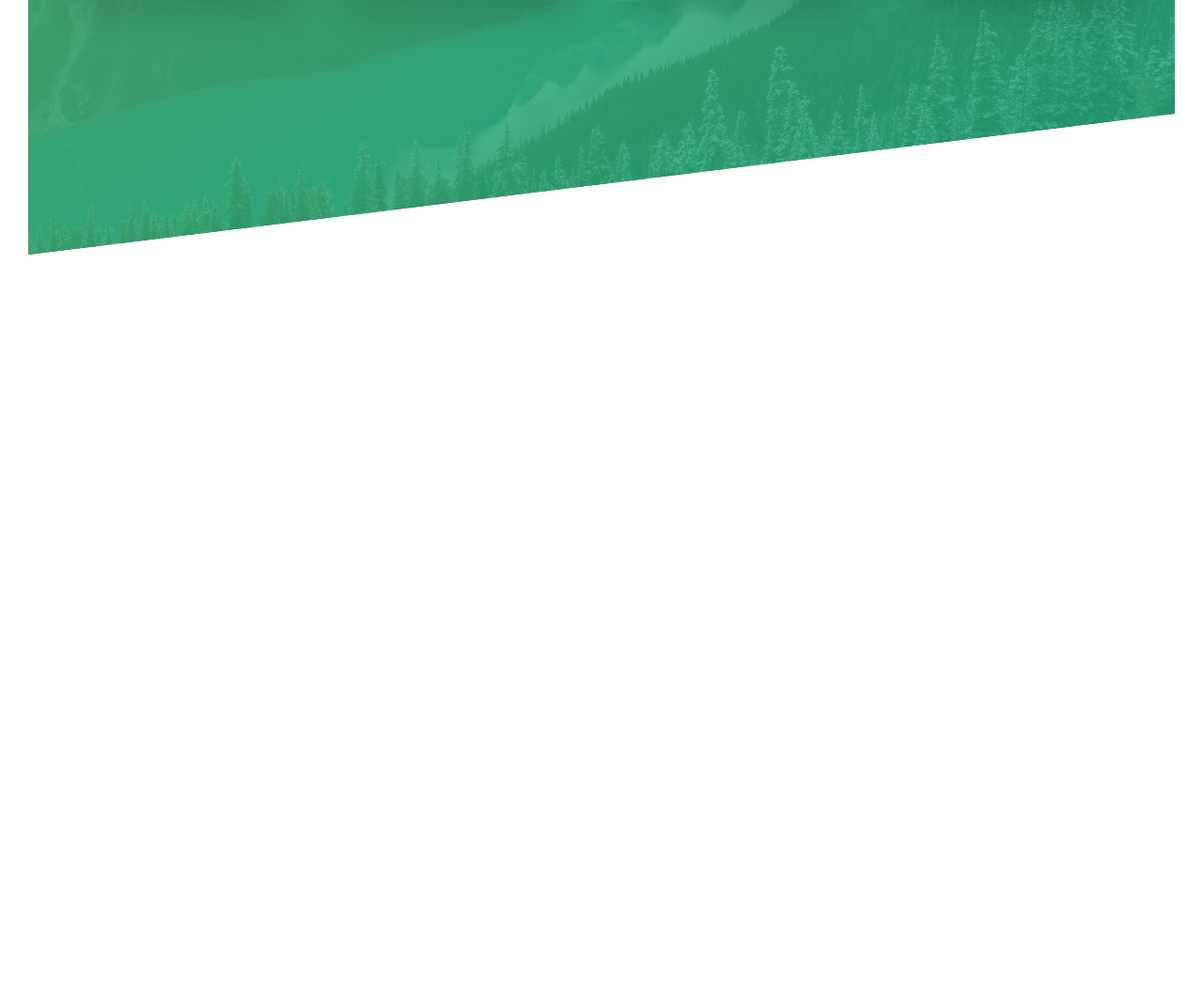
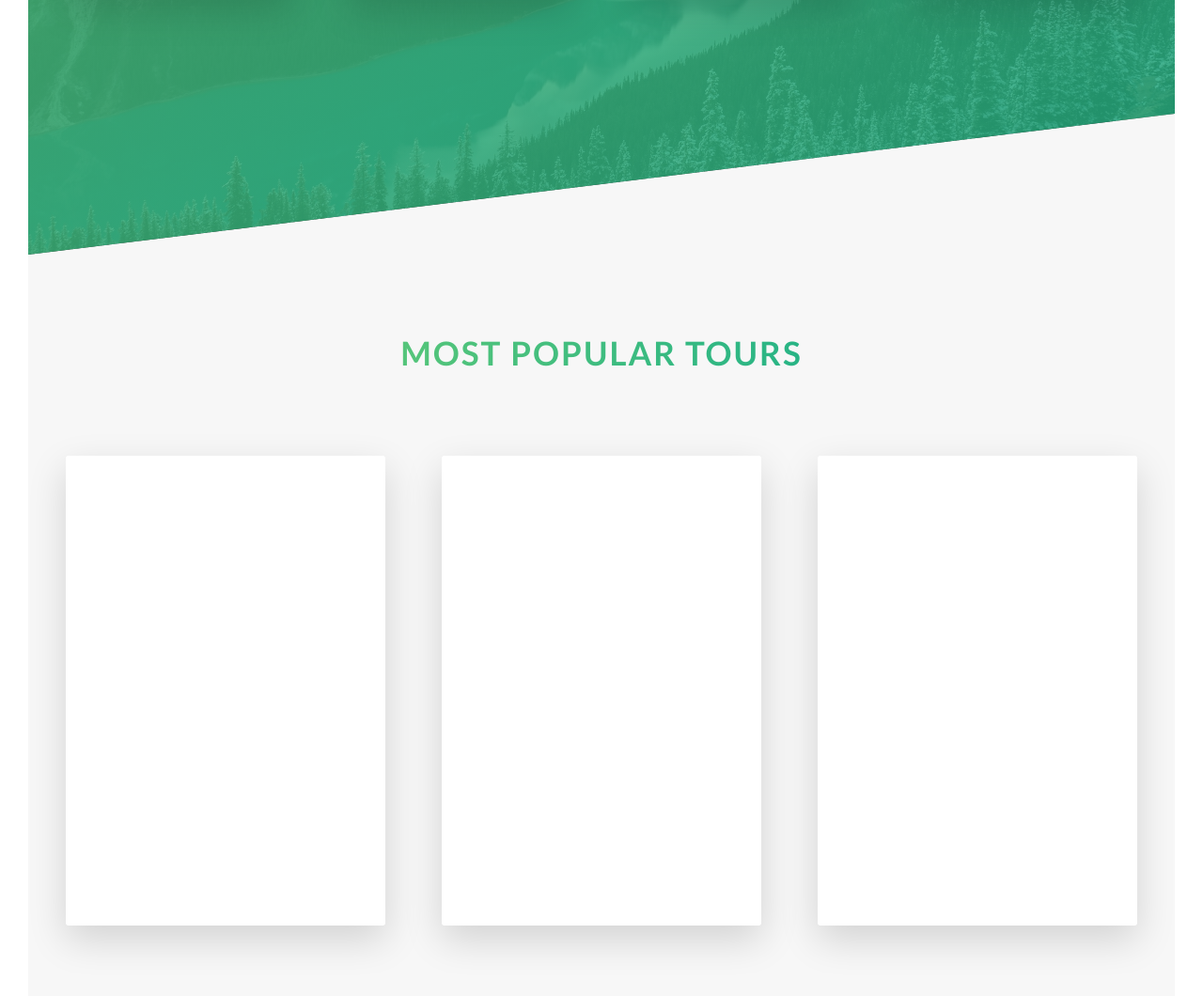
Before and after one commit to Kijimai/Nature-Tours-Natours, a website: page index.html in a window 1280 px wide. Shown: the part 1979-3039 px from the top of the page at 94% size. Before the commit the page ends 2250 px from the top, so only its background shows below. Drawn offline with Linux system fonts and the light colour scheme.

Commit message:
tours part 1

```diff
--- a/index.html
+++ b/index.html
@@ -129,6 +129,33 @@
           </div>
         </div>
       </section>
+      <section class="section-tours">
+        <div class="u-center-text u-margin-bottom-8">
+          <h2 class="heading-secondary">Most popular tours</h2>
+        </div>
+        <div class="row">
+          <div class="col-1-of-3">
+            <div class="card">
+              <div class="card__side card__side--front">FRONT</div>
+              <div class="card__side card__side--back card__side--back-1">
+                BACK
+              </div>
+            </div>
+          </div>
+          <div class="col-1-of-3">
+            <div class="card">
+              <div class="card__side card__side--front">FRONT</div>
+              <div class="card__side card__side--back">BACK</div>
+            </div>
+          </div>
+          <div class="col-1-of-3">
+            <div class="card">
+              <div class="card__side card__side--front">FRONT</div>
+              <div class="card__side card__side--back">BACK</div>
+            </div>
+          </div>
+        </div>
+      </section>
     </main>
 
     <!-- <section class="grid-test">
--- a/sass/abstracts/_variables.scss
+++ b/sass/abstracts/_variables.scss
@@ -2,6 +2,13 @@
 $color-primary: #7ed56f;
 $color-primary-light: #55c57a;
 $color-primary-dark: #28b485;
+
+$color-secondary-light: #ffb900;
+$color-secondary-dark: #ff7730;
+
+$color-tertiary-light: #2998ff;
+$color-tertiary-dark: #5643fa;
+
 
 $color-grey-light-1: #f7f7f7;
 
--- /dev/null
+++ b/sass/components/_card.scss
@@ -0,0 +1,44 @@
+.card {
+  position: relative;
+  perspective: 150rem;
+  -moz-perspective: 150rem;
+  height: 50rem;
+
+  &__side {
+    position: absolute;
+    top: 0;
+    left: 0;
+    height: 50rem;
+    color: #fff;
+    font-size: 2rem;
+    transition: all 0.6s ease;
+    width: 100%;
+    backface-visibility: hidden;
+    border-radius: 0.3rem;
+    box-shadow: 0 1.5rem 4rem rgba($color-black, 0.15);
+
+    &--front {
+      background-color: $color-white;
+    }
+
+    &--back {
+      transform: rotateY(180deg);
+
+      &-1 {
+        background-image: linear-gradient(
+          to right bottom,
+          $color-secondary-light,
+          $color-secondary-dark
+        );
+      }
+    }
+  }
+
+  &:hover &__side--front {
+    transform: rotateY(180deg);
+  }
+
+  &:hover &__side--back {
+    transform: rotateY(0);
+  }
+}
--- a/sass/main.scss
+++ b/sass/main.scss
@@ -21,6 +21,7 @@
 @import "components/button";
 @import "components/composition";
 @import "components/feature-box";
+@import "components/card";
 
 @import "layout/grid";
 @import "layout/header";
--- a/sass/pages/_home.scss
+++ b/sass/pages/_home.scss
@@ -20,3 +20,9 @@
     transform: skewY(7deg);
   }
 }
+
+.section-tours {
+  background-color: $color-grey-light-1;
+  padding: 25rem 0 50rem 0;
+  margin-top: -10rem;
+}
```
Also changed, not shown: css/style.css, 1 other file.
